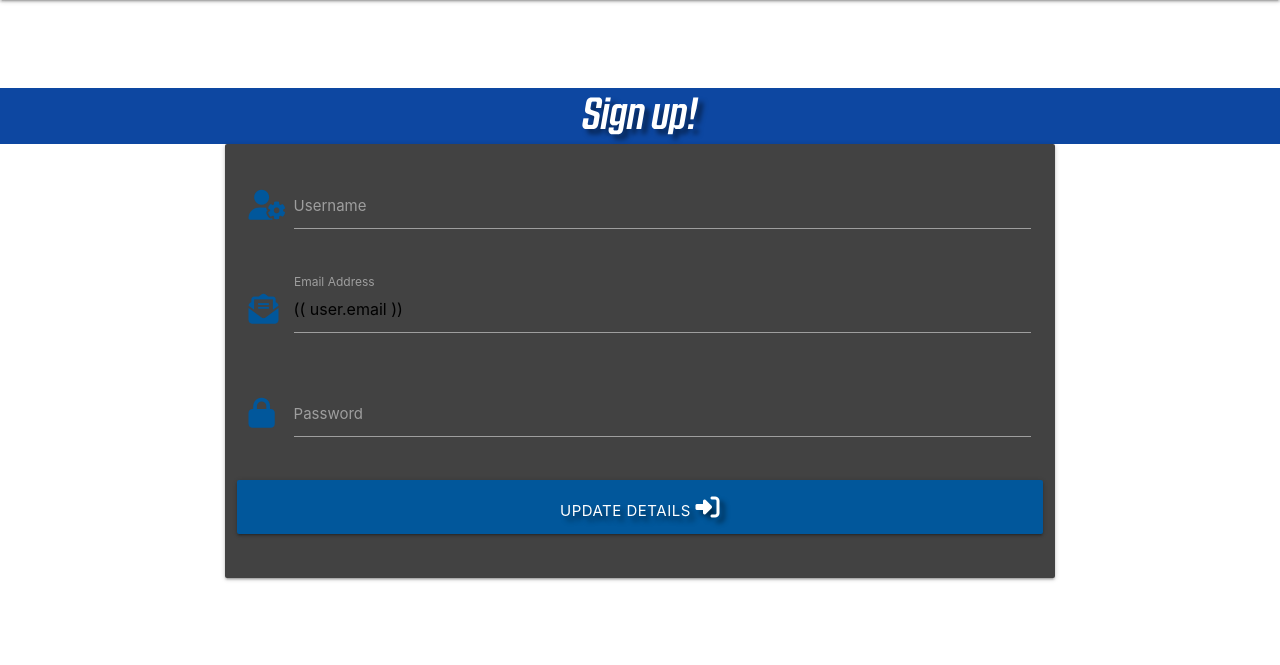
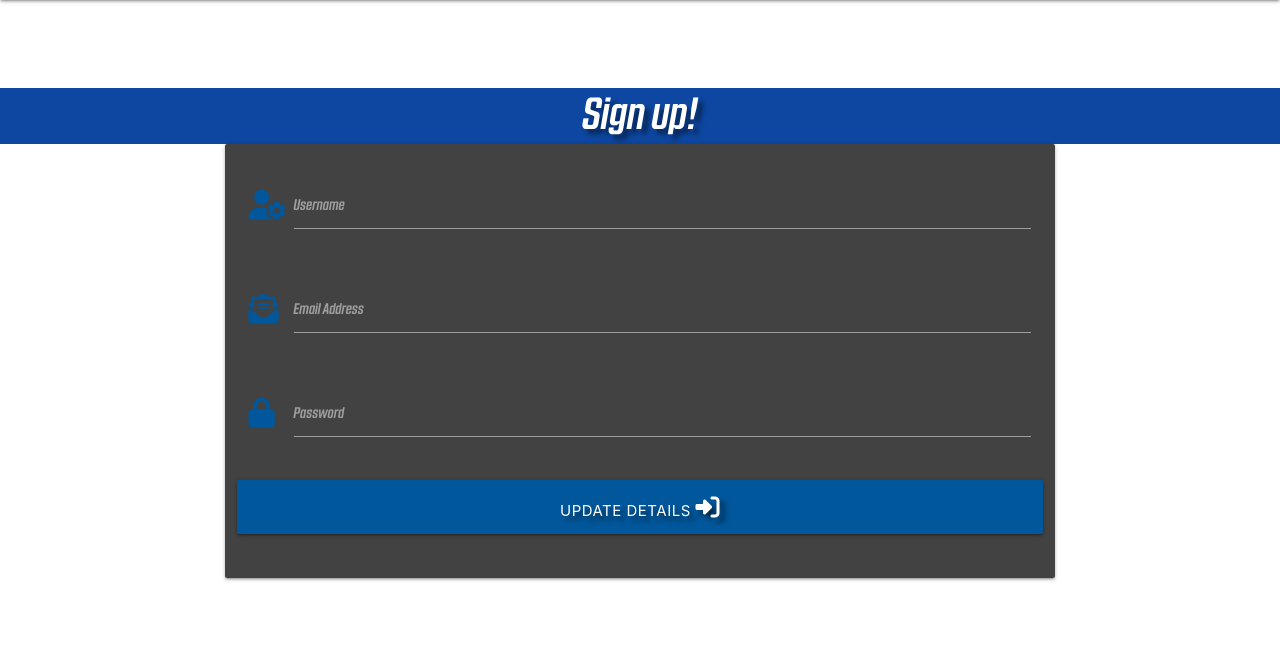
Before and after one commit to T254-bot/Moxxis_Market, a Flask app: template templates/edit_details.html in a window 1280 px wide. Shown: the part 64-729 px from the top of the page. Run offline with Flask 3, Linux system fonts and the light colour scheme; the template is opened without the code that fills it, so the values that code supplies are empty; some libraries are stand-ins or nearby versions.

Commit message:
Begins implementing update functionality for user details

```diff
--- a/app.py
+++ b/app.py
@@ -110,6 +110,29 @@ def profile(username):
     return redirect(url_for("login"))
 
 
+@app.route("/profile/edit", methods=["GET", "POST"])
+def edit_details():
+    if request.method == "POST":
+
+        user = mongo.db.users.find_one(
+        {"username": session["user"]})
+
+        updated_details = {
+            "username": request.form.get("username").lower(),
+            "email": request.form.get("email").lower(),
+            "password": generate_password_hash(request.form.get("password"))
+        }
+        mongo.db.users.update(user, updated_details)
+
+        # put the new user into 'session' cookie
+        session.pop("user")
+        session["user"] = request.form.get("username").lower()
+        flash("Details updated successfully!")
+        return redirect(url_for("profile", username=session["user"]))
+
+    return render_template("edit_details.html")
+
+
 @app.route("/logout")
 def logout():
     # logs user out of session cookie
--- a/templates/edit_details.html
+++ b/templates/edit_details.html
@@ -3,7 +3,7 @@
 <div class="login-bg">
     <div class="row">
         <h3 class="center-align sign-up-header countach-font blue darken-4 white-font text-shadow">Sign up!</h3>
-        <form class="col s12 m8 offset-m2" method="POST" action="{{ url_for('update-details') }}">
+        <form class="col s12 m8 offset-m2" method="POST" action="{{ url_for('edit_details') }}">
             <div class="card-panel grey darken-3">
                 <!-- username -->
                 <div class="row">
@@ -11,15 +11,15 @@
                         <i class="fa-solid fa-user-cog prefix light-blue-text text-darken-4"></i>
                         <input id="username" name="username" type="text" minlength="5"
                             maxlength="15" pattern="^[a-zA-Z0-9]{5,15}$" value="{{ user.username }}" class="validate" required>
-                        <label for="username white-font countach-font">Username</label>
+                        <label class="white-font countach-font" for="username">Username</label>
                     </div>
                 </div>
                 <!-- email -->
                 <div class="row">
                     <div class="input-field col s12">
                         <i class="fa-solid fa-envelope-open-text prefix light-blue-text text-darken-4"></i>
-                        <input id="email" name="email" value="(( user.email ))" type="text" class="validate" required>
-                        <label for="email white-font countach-font">Email Address</label>
+                        <input id="email" name="email" value="{{ user.email }}" type="text" class="validate" required>
+                        <label class="white-font countach-font" for="email">Email Address</label>
                     </div>
                 </div>
                 <!-- password -->
@@ -28,7 +28,7 @@
                         <i class="fa-solid fa-lock prefix light-blue-text text-darken-4"></i>
                         <input id="password" name="password" type="password" value="{{ user.password }}"  minlength="5"
                             maxlength="15" pattern="^[a-zA-Z0-9]{5,15}$" class="validate" required>
-                        <label for="password white-font countach-font">Password</label>
+                        <label class="white-font countach-font" for="password">Password</label>
                     </div>
                 </div>
                 <!-- update details -->
--- a/templates/profile.html
+++ b/templates/profile.html
@@ -16,7 +16,7 @@
         </div>
         <div class="col s6 center-align profile-btn">
             <h4 class="countach-light">Update details</h4>
-            <a class="profile-update countach-font purple accent-2 waves-light btn">button</a>
+            <a href="{{ url_for('edit_details') }}" class="profile-update countach-font purple accent-2 waves-light btn">button</a>
         </div>
         <div class="col s6 center-align profile-btn">
             <h4 class="countach-light">Delete Account</h4>
--- a/templates/sign_up.html
+++ b/templates/sign_up.html
@@ -45,7 +45,7 @@
             <div class="col s12">
                 <p class="center-align white-font countach-font">
                     Already have an account?
-                    <a href="{{ url_for('login') }}" class="">Sign Up here!</a>
+                    <a href="{{ url_for('login') }}" class="">Sign in here!</a>
                 </p>
             </div>
         </div>
```
